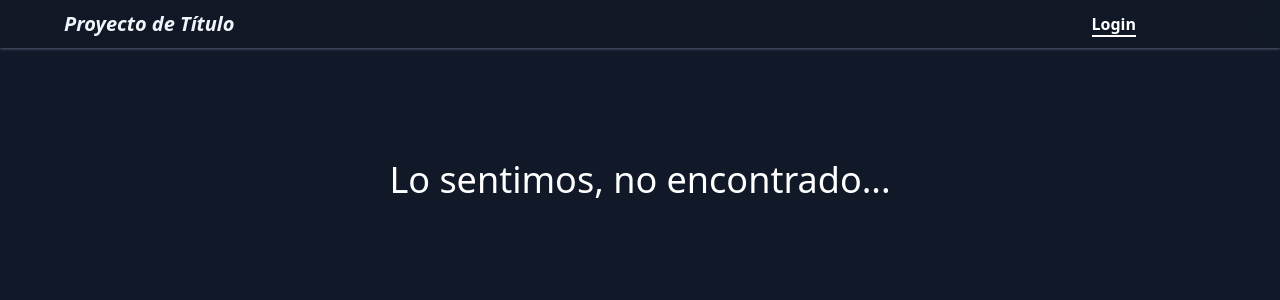
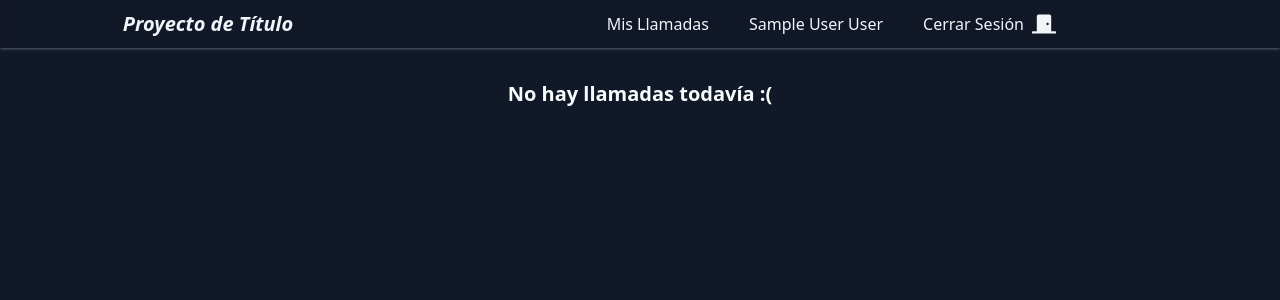
Before and after one commit to BenjaNavarro/antiTesis, a React (Create React App) app: page /calls in a window 1280 px wide. Shown: the top 300 px of the page. Built offline with nearby package versions, Linux system fonts and the light colour scheme; sample sign-in values are in the browser's storage.

Commit message:
bugfixes

```diff
--- a/src/App.js
+++ b/src/App.js
@@ -15,6 +15,7 @@ const PacientProfile = React.lazy(()=>import('./components/pages/Pacient/Pacient
 const TerapistProfile = React.lazy(()=>import('./components/pages/Terapist/TerapistProfile'));
 const MyPacients = React.lazy(()=>import('./components/pages/Terapist/MyPacients'));
 const TerapistsAdmin = React.lazy(()=>import('./components/pages/Admin/TerapistsAdmin'));
+const MyCalls = React.lazy(()=>import('./components/pages/Terapist/MyCalls'));
 
 const user = localStorage.getItem('userLoged') ? JSON.parse(localStorage.getItem('userLoged')): null
 
@@ -106,8 +107,15 @@ function App() {
           <LoginTerapist/>
         </Suspense>
       }/>
+      <Route path='/calls' element={
+        user?
+        <Suspense fallback={<LoadingPage/>}>
+          <MyCalls/>
+        </Suspense>
+        :<Navigate to={'/'} replace={true}/>
+      }/>
 
-       <Route path='/pacients/perfil' element={
+       {/* <Route path='/pacients/perfil' element={
         <Suspense fallback={<LoadingPage/>}>
           <PacientProfile/>
         </Suspense>
@@ -126,7 +134,7 @@ function App() {
         <Suspense fallback={<LoadingPage/>}>
           <MyPacients/>
         </Suspense>
-      }/>
+      }/> */}
       <Route path='*' element={
         <Suspense fallback={<LoadingPage/>}>
           <NotFound/>
--- a/src/components/PacientHeader.js
+++ b/src/components/PacientHeader.js
@@ -56,9 +56,9 @@ const PacientHeader = () => {
               Mis Llamadas
             </label>
           </Link>
-          <Link to={'/pecient_profile'}>
+          <Link to={'/perfil'}>
             <label className='text-slate-100 cursor-pointer'>
-              {user.name.toUpperCase()+' '+user.lastName.toUpperCase()}
+              {user.name+' '+user.lastName}
             </label>
           </Link>
           <button onMouseEnter={()=>{setToggleDoor(!toggleDoor)}}
--- a/src/components/pages/NotFound.js
+++ b/src/components/pages/NotFound.js
@@ -1,15 +1,29 @@
 import React from 'react'
 import Header from '../Header';
+import AdminHeader from '../AdminHeader';
+import TerapistHeader from '../TerapistHeader';
+import PacientHeader from '../PacientHeader';
 
-function NotFound() {
+export default function NotFound() {
+
+  const user = JSON.parse(localStorage.getItem('userLoged'));
+
   return (
     <div className='bg-gray-900 flex min-h-screen h-full'>
-      <Header active=''/>
+      {
+        user?.type == 'admin'?
+          <AdminHeader/>
+        :
+        user?.type == 'terapist'?
+          <TerapistHeader/>
+        :
+        user?.type == 'pacient'?
+          <PacientHeader/>
+        :<Header/>
+      }
       <label className='text-white mt-40 text-4xl text-center w-full'>
-        Lo sentimos, no encontrado...
+        Lo sentimos, no encontrado :/
       </label>
     </div>
   )
 }
-
-export default NotFound;
--- a/src/components/pages/Terapist/MyCalls.js
+++ b/src/components/pages/Terapist/MyCalls.js
@@ -1,9 +1,25 @@
-import React from 'react'
+import React from 'react';
+import AdminHeader from '../../AdminHeader';
+import PacientHeader from '../../PacientHeader';
+import TerapistHeader from '../../TerapistHeader';
 
-const MyCalls = () => {
+export default function MyCalls() {
+
+  const user = JSON.parse(localStorage.getItem('userLoged'));
+
   return (
-    <div>MyCalls</div>
+    <div className='flex flex-col w-full min-h-screen bg-gray-900 text-gray-50 text-center'>
+      {
+        user?.type == 'admin'?
+          <AdminHeader/>
+        :
+        user?.type == 'terapist'?
+          <TerapistHeader/>
+        :<PacientHeader/>
+      }
+      <label className='text-center font-bold w-full self-center text-xl mt-20'>
+        No hay llamadas todavía {':('}
+      </label>
+    </div>
   )
 }
-
-export default MyCalls
```
